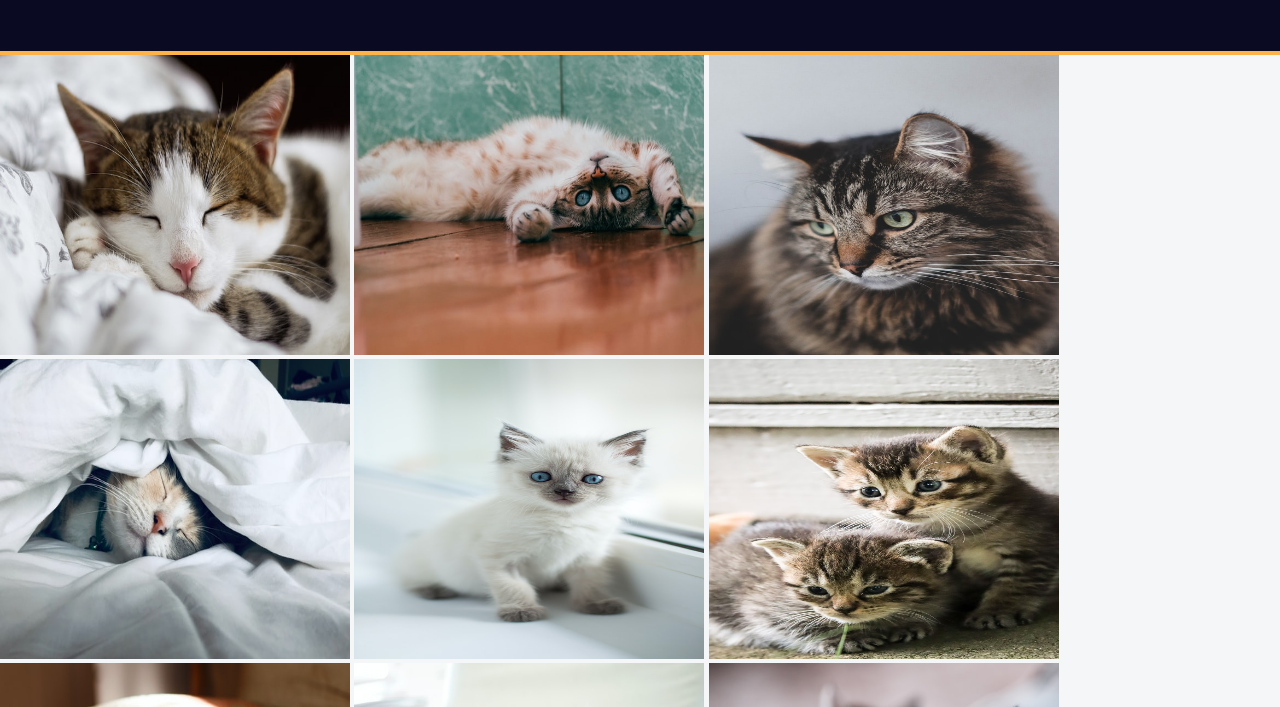
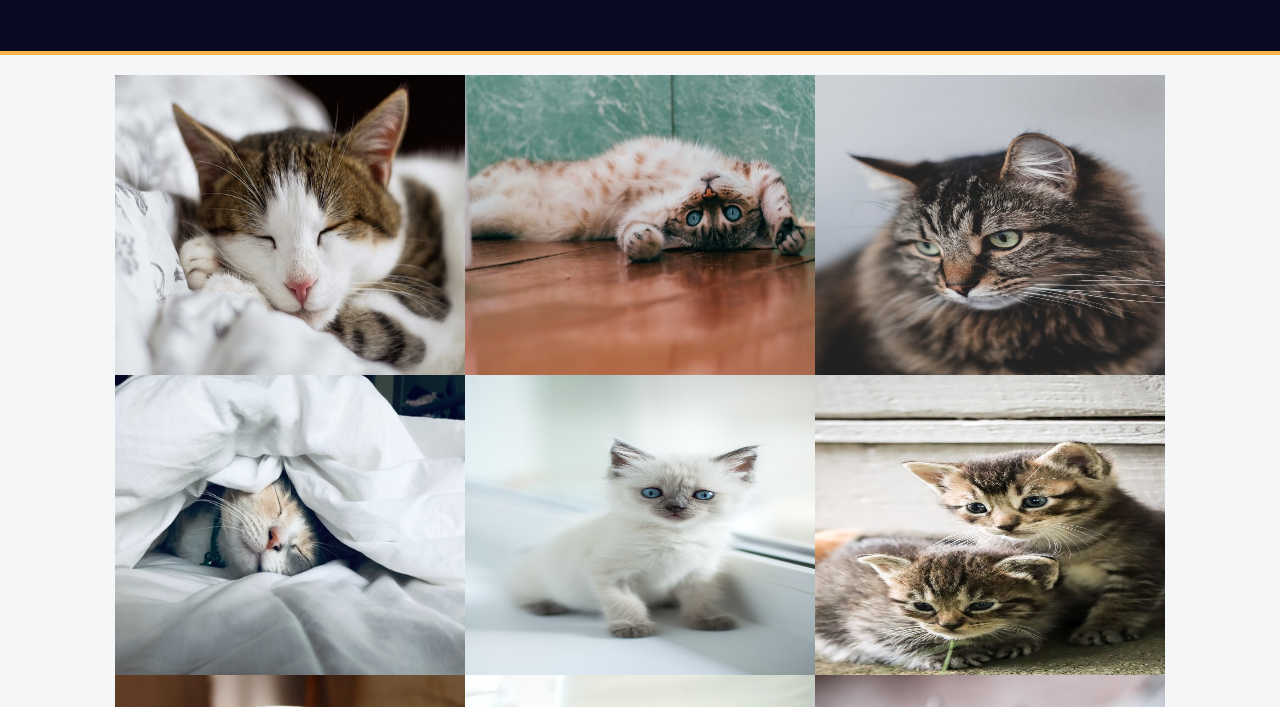
Before and after one commit to prycepavel/photo-gallery, a website: page index.html in a window 1280 px wide. Shown: the part 93-800 px from the top of the page. Drawn offline with Linux system fonts and the light colour scheme.

Commit message:
Adds Flexbox to the gallery block

```diff
--- a/styles.css
+++ b/styles.css
@@ -17,6 +17,17 @@ body {
   border-bottom: 4px solid #fdb347;
 }
 
+.gallery {
+  display: flex;
+  flex-direction: row;
+  flex-wrap: wrap;
+  justify-content: center;
+  align-items: center;
+  max-width: 1400px;
+  margin: 0 auto;
+  padding: 20px 10px;
+}
+
 .gallery img {
   width: 100%;
   max-width: 350px;
```
